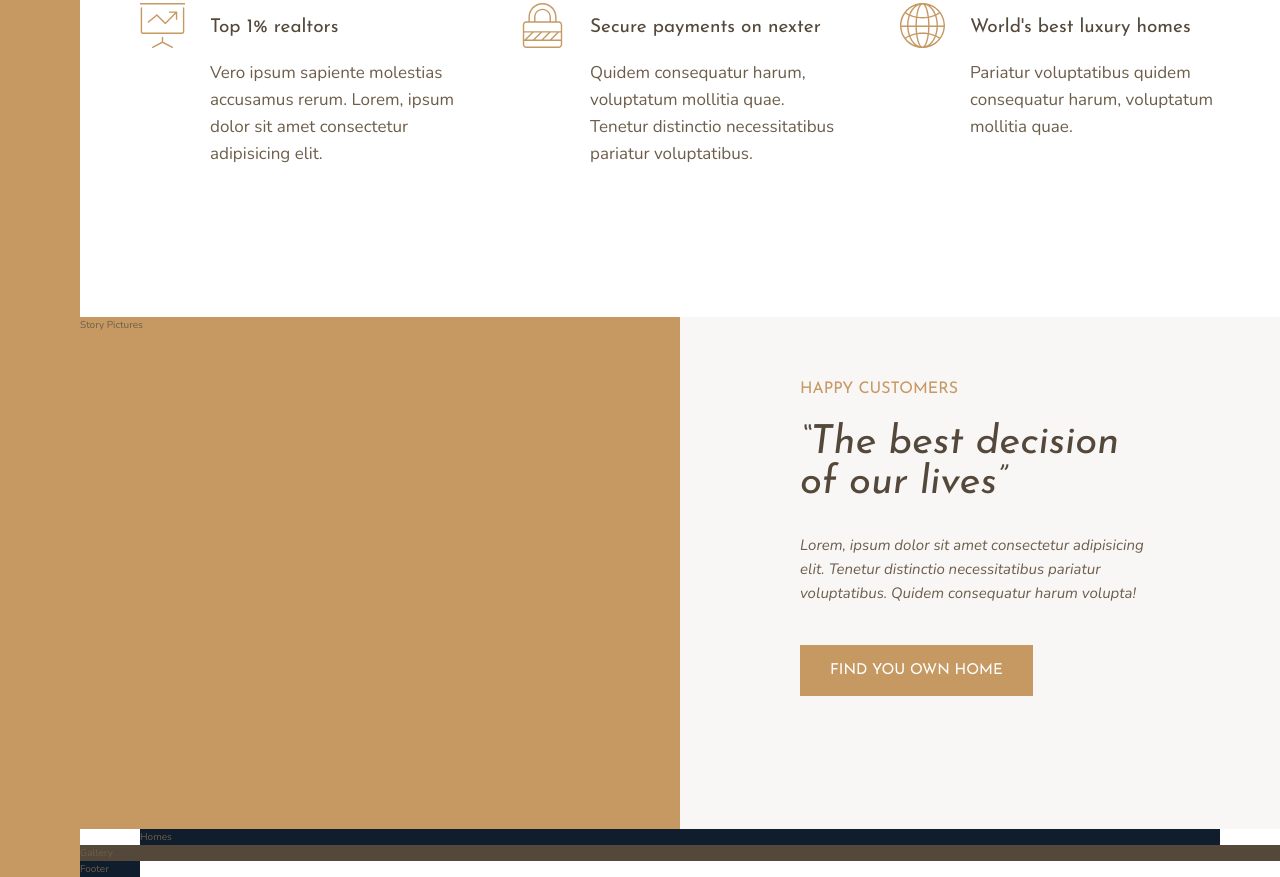
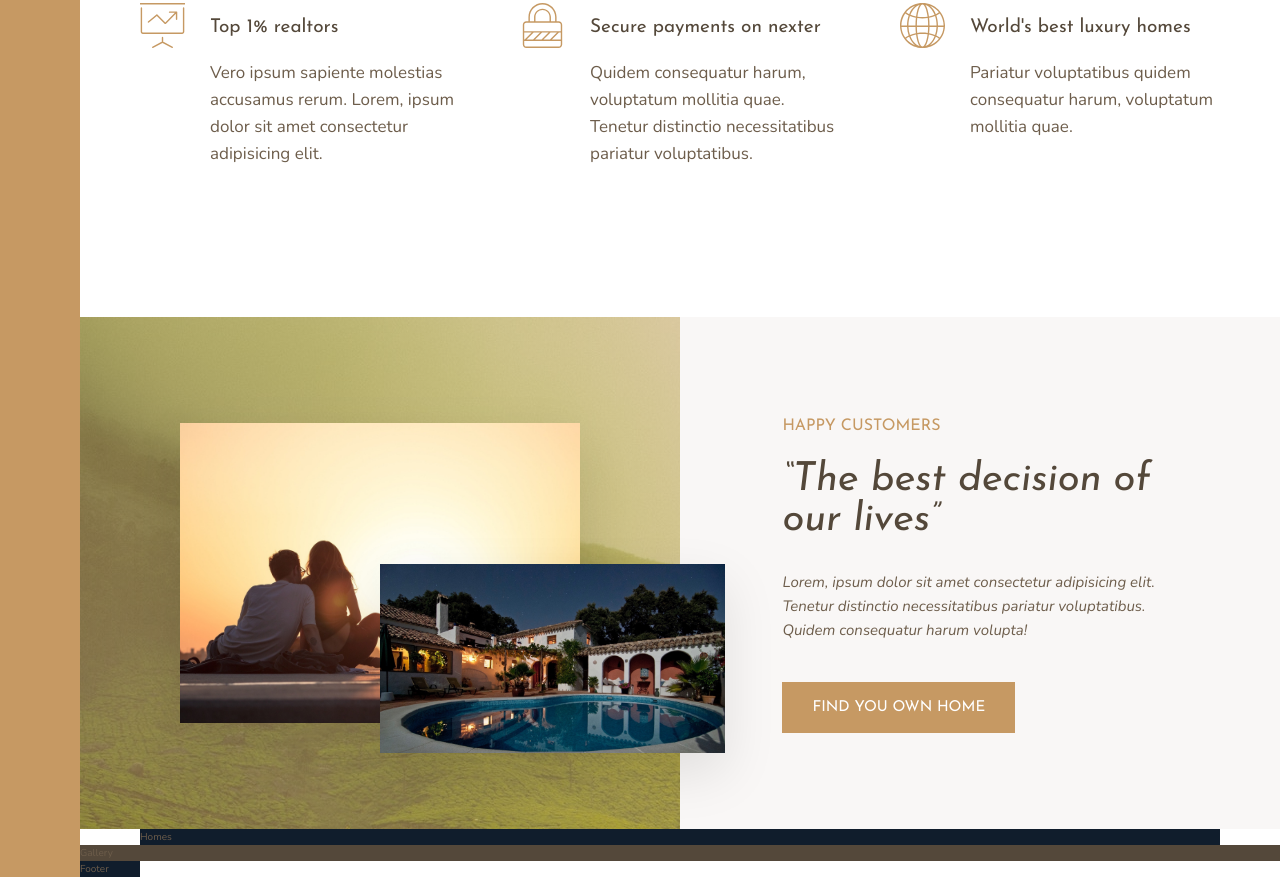
Before and after one commit to Youssef-AbuTaleb/Nexter, a website: page index.html in a window 1280 px wide. Shown: the part 991-1868 px from the top of the page. Drawn offline with nearby package versions, Linux system fonts and the light colour scheme.

Commit message:
finish story section

```diff
--- a/index.html
+++ b/index.html
@@ -90,7 +90,14 @@
       </div>
     </section>
 
-    <div class="story__pictures">Story Pictures</div>
+    <div class="story__pictures">
+      <img
+        class="story__img--1"
+        src="img/story-1.jpeg"
+        alt="Couple with new house"
+      />
+      <img class="story__img--2" src="img/story-2.jpeg" alt="New house" />
+    </div>
 
     <div class="story__content">
       <h3 class="heading-3 mb-sm">Happy customers</h3>
--- a/sass/_story.scss
+++ b/sass/_story.scss
@@ -2,12 +2,48 @@
   &__pictures {
     background-color: $color-primary;
     grid-column: full-start / col-end 4;
+    background-image: linear-gradient(
+        rgba($color-primary, 0.5),
+        rgba($color-primary, 0.5)
+      ),
+      url(../img/back.jpg);
+
+    display: grid;
+    grid-template-columns: repeat(6, 1fr);
+    grid-template-rows: repeat(6, 1fr);
+    align-items: center;
   }
+
+  &__img--1 {
+    width: 100%;
+    grid-row: 2/6;
+    grid-column: 2/6;
+    box-shadow: 0 2rem 5rem rgba(#000, 0.1);
+  }
+  &__img--2 {
+    width: 115%;
+    grid-row: 4/6;
+    grid-column: 4/7;
+    box-shadow: 0 2rem 5rem rgba(#000, 0.1);
+    z-index: 20;
+  }
+
   &__content {
     background-color: $color-grey-light-1;
     grid-column: col-start 5 / full-end;
 
-    padding: 6rem 12rem;
+    padding: 6rem 8vw;
+
+    /*
+    display: flex;
+    flex-direction: column;
+    justify-content: center;
+    align-items: flex-start;
+    */
+
+    display: grid;
+    align-content: center;
+    justify-items: start;
   }
 
   &__text {
```
Also changed, not shown: css/style.css.
